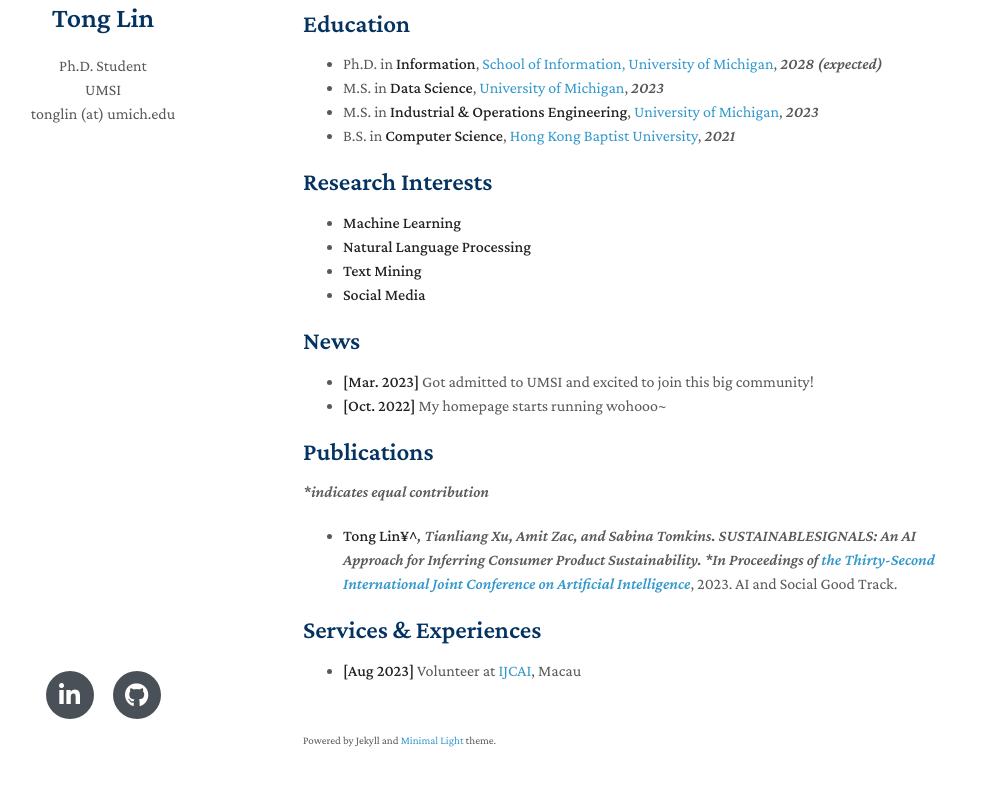
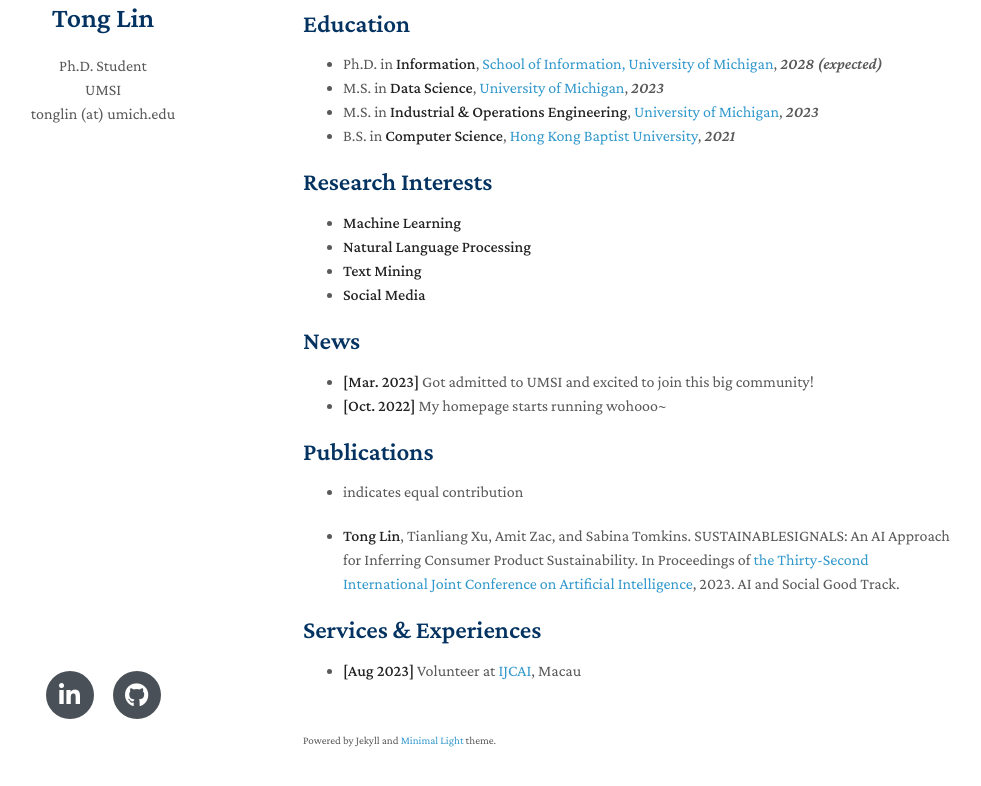
Before and after one commit to francislint/francislint.github.io, a Jekyll site: the page built from index.md, in a window 1280 px wide and 1104 px high, cut to the strip 283-1069 px from the top of the window. Shown: the whole strip, without its empty margins (167-1148 px from the left). Built offline with Jekyll 4.4.1, drawn with Linux system fonts in a browser that asks for light colours; nearby versions of some CDN libraries; a style sheet for code colours, icons or effects is not loaded; our own code applies the rules of GitHub Pages for plain Markdown files.

```diff
--- a/index.md
+++ b/index.md
@@ -29,9 +29,9 @@ My general research interests focus on the applications of machine learning and
 
 ## Publications
 
-**indicates equal contribution*
+* indicates equal contribution
 
-- **Tong Lin¥^***, Tianliang Xu, Amit Zac, and Sabina Tomkins. SUSTAINABLESIGNALS: An AI Approach for Inferring Consumer Product Sustainability. *In Proceedings of [the Thirty-Second International Joint Conference on Artificial Intelligence](https://ijcai-23.org/)*, 2023. AI and Social Good Track.
+- **Tong Lin**, Tianliang Xu, Amit Zac, and Sabina Tomkins. SUSTAINABLESIGNALS: An AI Approach for Inferring Consumer Product Sustainability. In Proceedings of [the Thirty-Second International Joint Conference on Artificial Intelligence](https://ijcai-23.org/), 2023. AI and Social Good Track.
 
 ## Services & Experiences
 
```
